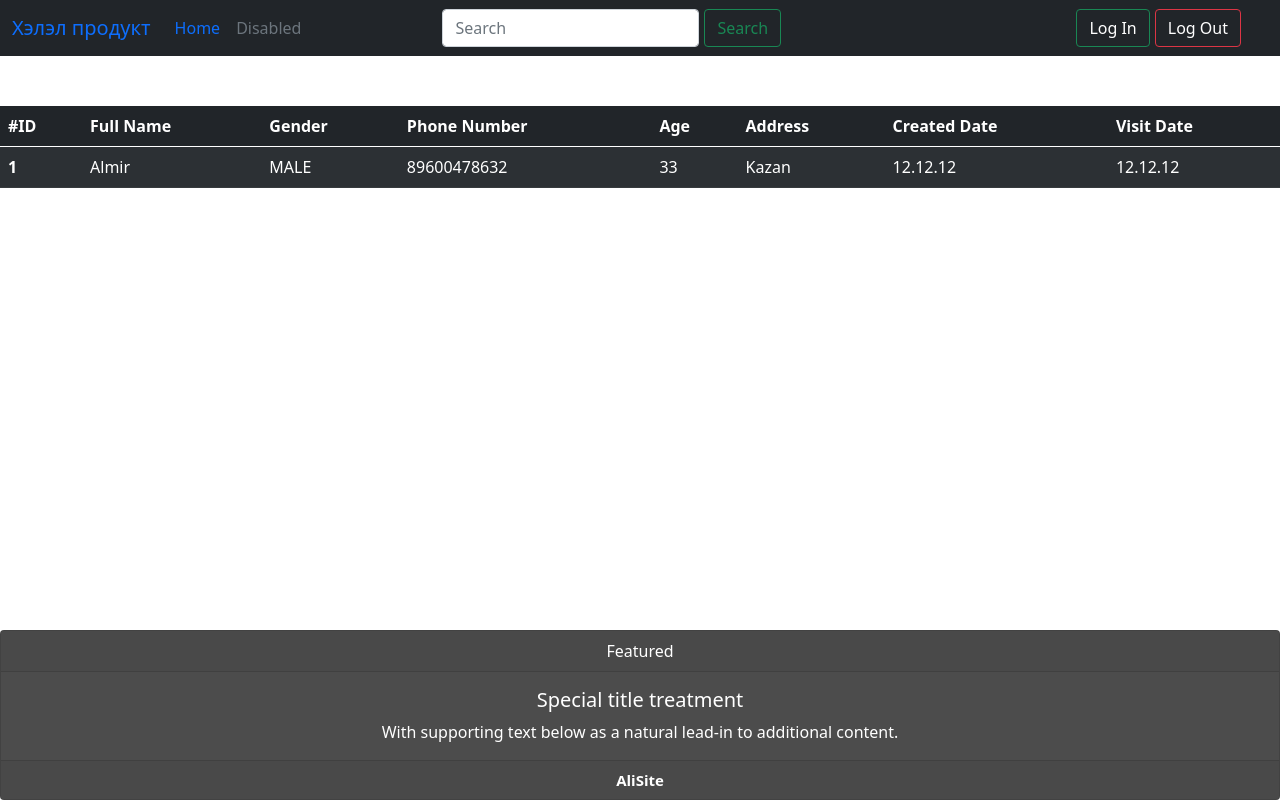
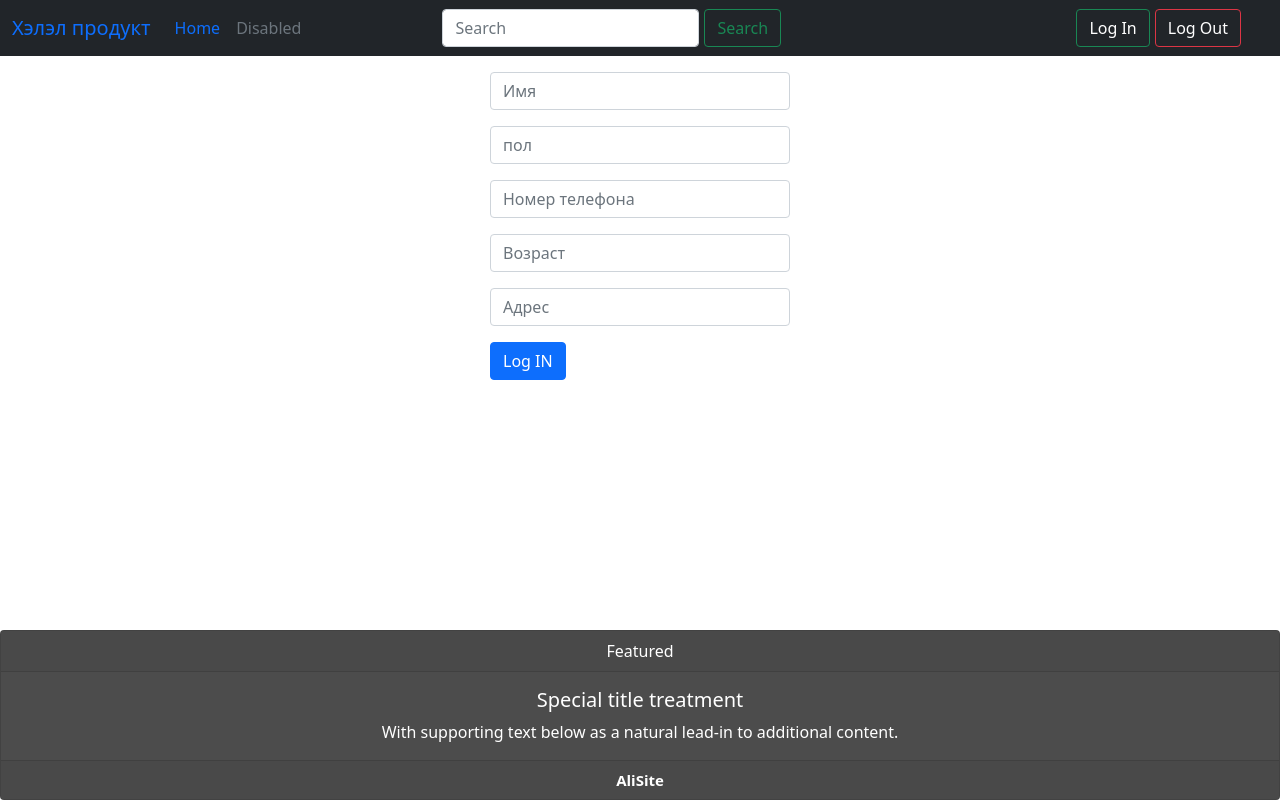
Before and after one commit to AliAlievALive/shop_arabic, an Angular app in the folder front-end/: page /clients in a window 1280 px wide. Built offline with nearby package versions, Linux system fonts and the light colour scheme.

Commit message:
create options component and editing header Closes #11

```diff
--- a/front-end/src/app/app.component.html
+++ b/front-end/src/app/app.component.html
@@ -1,4 +1,5 @@
 <app-header></app-header>
-<app-clients></app-clients>
+<app-options></app-options>
+<!--<app-clients></app-clients>-->
 <!--<app-register></app-register>-->
 <app-footer></app-footer>
--- a/front-end/src/app/app.module.ts
+++ b/front-end/src/app/app.module.ts
@@ -6,6 +6,7 @@ import { FooterComponent } from './components/footer/footer.component';
 import { HeaderComponent } from './components/header/header.component';
 import { RegisterComponent } from './components/register/register.component';
 import { ClientsComponent } from './components/clients/clients.component';
+import { OptionsComponent } from './components/options/options.component';
 
 @NgModule({
   declarations: [
@@ -13,7 +14,8 @@ import { ClientsComponent } from './components/clients/clients.component';
     FooterComponent,
     HeaderComponent,
     RegisterComponent,
-    ClientsComponent
+    ClientsComponent,
+    OptionsComponent
   ],
   imports: [
     BrowserModule
--- a/front-end/src/app/components/clients/clients.component.css
+++ b/front-end/src/app/components/clients/clients.component.css
@@ -1,3 +1,11 @@
 .table {
   margin-top: 50px;
 }
+
+.btn-success {
+  margin-right: 5px;
+}
+
+.btn-primary {
+  margin: 15px;
+}
--- a/front-end/src/app/components/clients/clients.component.html
+++ b/front-end/src/app/components/clients/clients.component.html
@@ -2,13 +2,14 @@
   <thead>
   <tr>
     <th scope="col">#ID</th>
-    <th scope="col">Full Name</th>
-    <th scope="col">Gender</th>
-    <th scope="col">Phone Number</th>
-    <th scope="col">Age</th>
-    <th scope="col">Address</th>
-    <th scope="col">Created Date</th>
-    <th scope="col">Visit Date</th>
+    <th scope="col">Имя</th>
+    <th scope="col">пол</th>
+    <th scope="col">Номер телефона</th>
+    <th scope="col">Возраст</th>
+    <th scope="col">Адрес</th>
+    <th scope="col">Создан</th>
+    <th scope="col">Последний визит</th>
+    <th scope="col"></th>
   </tr>
   </thead>
   <tbody>
@@ -21,6 +22,12 @@
     <td>Kazan</td>
     <td>12.12.12</td>
     <td>12.12.12</td>
+    <td>
+      <button class="btn btn-success">Update</button>
+      <button class="btn btn-danger">Delete</button>
+    </td>
   </tr>
   </tbody>
 </table>
+
+<button class="btn btn-primary">Add</button>
--- /dev/null
+++ b/front-end/src/app/components/options/options.component.css
@@ -0,0 +1,4 @@
+.create-client {
+  margin: auto !important;
+  max-width: 300px !important;
+}
--- /dev/null
+++ b/front-end/src/app/components/options/options.component.html
@@ -0,0 +1,25 @@
+<div class="create-client">
+  <div class="mt-3">
+    <input type="text" class="form-control" placeholder="Имя" aria-label="Full Name">
+  </div>
+
+  <div class="mt-3">
+    <input type="text" class="form-control" placeholder="пол" aria-label="Gender">
+  </div>
+
+  <div class="mt-3">
+    <input type="text" class="form-control" placeholder="Номер телефона" aria-label="Phone Number">
+  </div>
+
+  <div class="mt-3">
+    <input type="number" class="form-control" placeholder="Возраст" aria-label="Age">
+  </div>
+
+  <div class="mt-3">
+    <input type="text" class="form-control" placeholder="Адрес" aria-label="Address">
+  </div>
+
+  <div>
+    <button class="btn btn-primary mt-3"> Log IN</button>
+  </div>
+</div>
--- /dev/null
+++ b/front-end/src/app/components/options/options.component.ts
@@ -0,0 +1,15 @@
+import { Component, OnInit } from '@angular/core';
+
+@Component({
+  selector: 'app-options',
+  templateUrl: './options.component.html',
+  styleUrls: ['./options.component.css']
+})
+export class OptionsComponent implements OnInit {
+
+  constructor() { }
+
+  ngOnInit(): void {
+  }
+
+}
--- a/front-end/src/app/components/register/register.component.html
+++ b/front-end/src/app/components/register/register.component.html
@@ -4,7 +4,7 @@
   </div>
 
   <div class="mt-3">
-    <input type="text" class="form-control" placeholder="Password">
+    <input type="password" class="form-control" placeholder="Password">
   </div>
 
   <div>
--- a/front-end/src/styles.css
+++ b/front-end/src/styles.css
@@ -1 +1,4 @@
 /* You can add global styles to this file, and also import other style files */
+body {
+  /*background-color: rgba(0,0,0,.7);*/
+}
```
